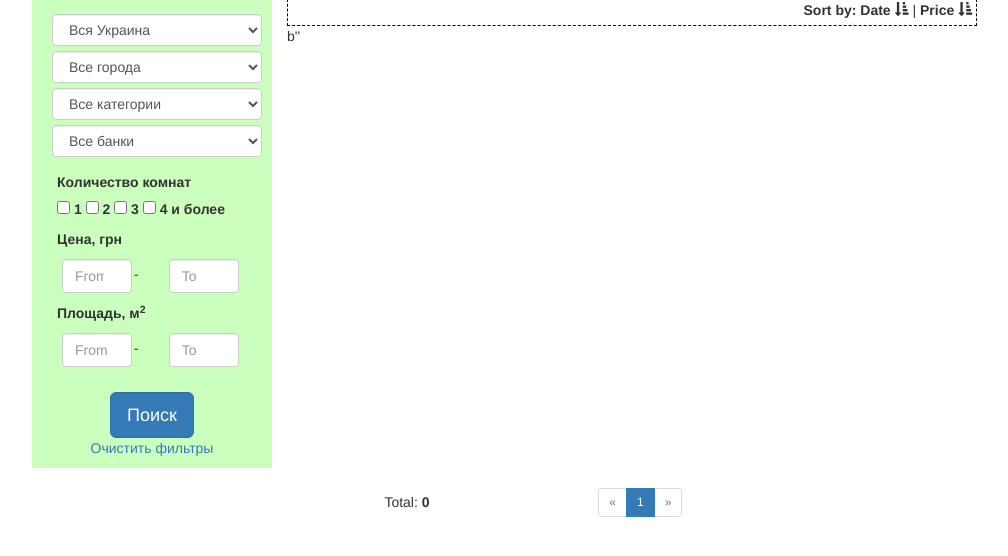
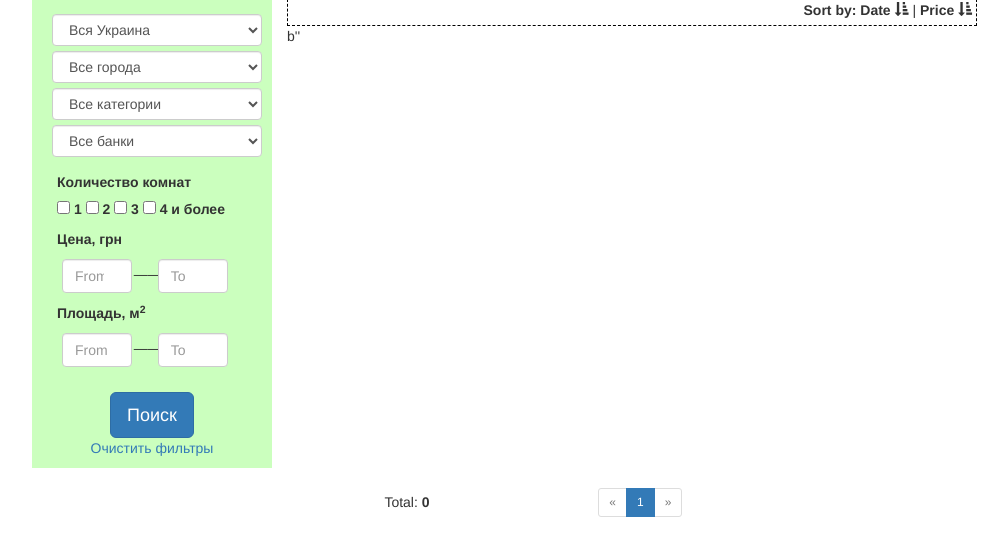
Before and after one commit to dkasyanov/confiskated, a Flask app: page / in a window 1280 px wide. Shown: the part 72-628 px from the top of the page, without its empty margins (128-1136 px from the left). Run offline with Flask 2, Linux system fonts and the light colour scheme; data that the repository does not hold is empty; some libraries are stand-ins or nearby versions.

Commit message:
- fix  problem with dashes

```diff
--- a/app/templates/filter.html
+++ b/app/templates/filter.html
@@ -25,7 +25,7 @@
                             <div class="col-lg-4 col-md-4 col-sm-4 col-xs-2">
                                 {{ form.price_from(class="form-control", placeholder="From") }}
                             </div>
-                            <div class="col-lg-1 col-md-1 col-sm-1 col-xs-1" style="line-height: 40px">-</div>
+                            <div class="col-lg-1 col-md-1 col-sm-1 col-xs-1" style="line-height: 40px; padding-right: 0px;">&mdash;&mdash;</div>
                             <div class="col-lg-4 col-md-3 col-sm-3 col-xs-2">
                                 {{ form.price_to(class="form-control", placeholder="To") }}
                             </div>
--- a/app/templates/index.html
+++ b/app/templates/index.html
@@ -25,7 +25,7 @@
                             <div class="col-lg-4 col-md-4 col-sm-4 col-xs-2">
                                 {{ form.price_from(class="form-control", placeholder="From") }}
                             </div>
-                            <div class="col-lg-1 col-md-1 col-sm-1 col-xs-1" style="line-height: 40px">-</div>
+                            <div class="col-lg-1 col-md-1 col-sm-1 col-xs-1" style="line-height: 40px; padding-right: 0px;">&mdash;&mdash;</div>
                             <div class="col-lg-4 col-md-3 col-sm-3 col-xs-2">
                                 {{ form.price_to(class="form-control", placeholder="To") }}
                             </div>
@@ -42,7 +42,7 @@
                                 <div class="col-lg-4 col-md-4 col-sm-4 col-xs-2">
                                     {{ form.square_from(class="form-control", placeholder="From") }}
                                 </div>
-                                <div class="col-lg-1 col-md-1 col-sm-1 col-xs-1 text-center" style="line-height: 40px">-</div>
+                                <div class="col-lg-1 col-md-1 col-sm-1 col-xs-1 text-center" style="line-height: 40px; padding-right: 0px;">&mdash;&mdash;</div>
                                 <div class="col-lg-4 col-md-4 col-sm-4 col-xs-2">
                                     {{ form.square_to(class="form-control", placeholder="To") }}
                                 </div>
```
